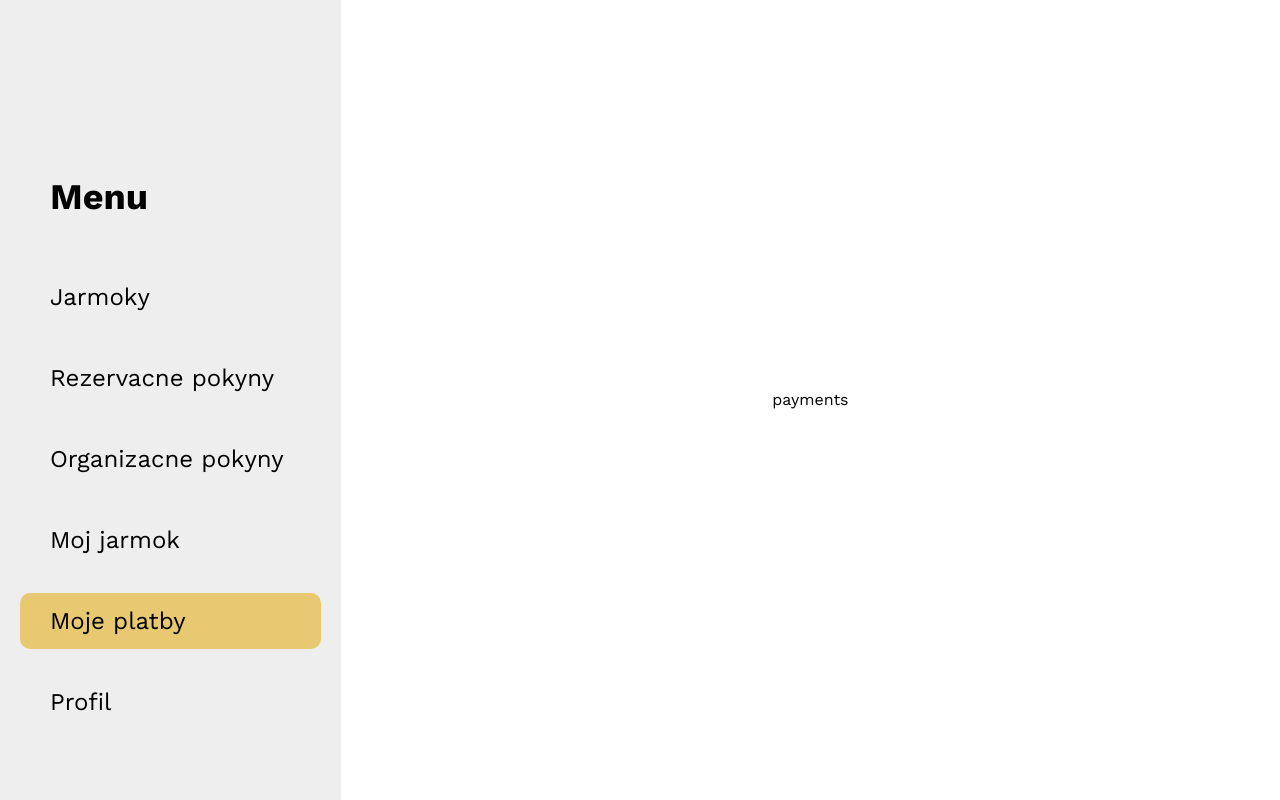
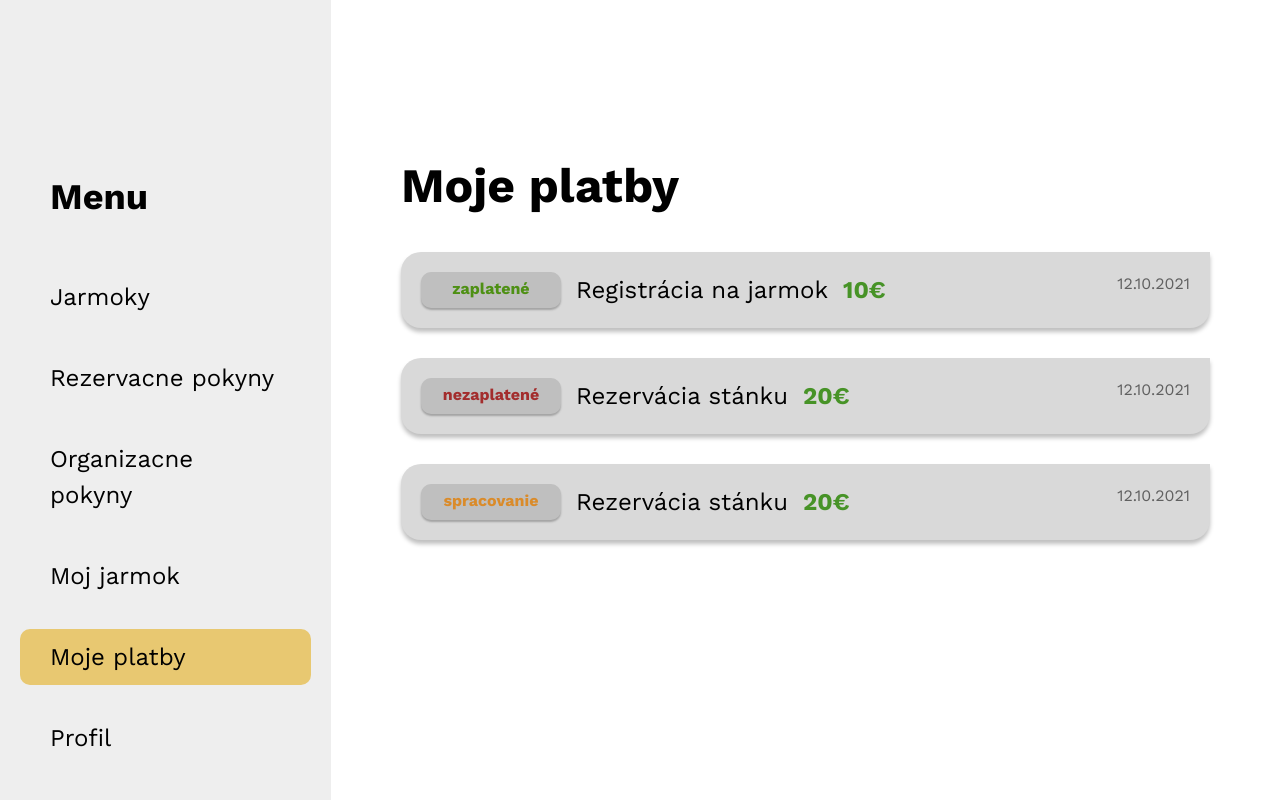
Before and after one commit to zimaexe/bb-hackathon, a Next.js app in the folder frontend/: page /user/payments in a window 1280 px wide. Built offline with nearby package versions, Linux system fonts and the light colour scheme.

Commit message:
implement payments page

```diff
--- a/frontend/src/pages/user/payments.tsx
+++ b/frontend/src/pages/user/payments.tsx
@@ -3,16 +3,130 @@
 import React from 'react';
 import '../../app/globals.css';
 import Sidebar from '../../components/sidebar';
+import { NextRouter, useRouter } from 'next/router';
+import { UUID } from 'crypto';
+
+class PaymentType {
+  description: string;
+  amount: number;
+  status: string;
+  date: string;
+  id: UUID;
+
+  statusColor: string;
+  statusText: string;
+
+  constructor(description: string, amount: number, status: string, date: string, id: UUID) {
+    this.description = description;
+    this.amount = amount;
+    this.status = status;
+    this.date = date;
+    this.id = id;
+
+    switch (this.status) {
+      case 'paid': {
+        this.statusColor = '#4E9014';
+        this.statusText = 'zaplatené';
+        break;
+      }
+      case 'unpaid': {
+        this.statusColor = '#A32D2D';
+        this.statusText = 'nezaplatené';
+        break;
+      }
+      default: {
+        this.statusColor = '#DA8B2A';
+        this.statusText = 'spracovanie';
+        break;
+      }
+    }
+  }
+};
+
+interface PaymentProps {
+  payment: PaymentType;
+  router: NextRouter;
+}
+
+function Payment({ payment, router } : PaymentProps) {
+  return (
+    <div
+      className="
+        bg-[#D9D9D9] shadow-[0px_4px_4px_rgba(0,0,0,0.25)]
+        flex justify-between
+        cursor-pointer hover:bg-opacity-[0.5]
+        px-[20px] py-[20px] rounded-[20px_0px_20px_20px] w-full"
+      onClick={() => router.push(`/user/payments?paymentID=${payment.id}`)}
+    >
+      <div className='flex gap-[15px]'>
+        <div
+          className={`w-[140px] py-[5px] flex font-bold shadow-[0px_2px_2px_rgba(0,0,0,0.25)] justify-center rounded-[10px] bg-[#BFBFBF]`}
+          style={{ color: payment.statusColor }}
+        >
+          {payment.statusText}
+        </div>
+        <p className='text-[24px]'>{payment.description}</p>
+        <p className='text-[24px] font-bold text-[#479327]'>{payment.amount}€</p>
+      </div>
+      <p className='text-[#606060]'>{payment.date}</p>
+    </div>
+  )
+}
+
+function PaymentList({ payments, router } : { payments: PaymentType[], router: NextRouter }) {
+  return (
+    <>
+      <h1 className="font-bold text-[48px]">Moje platby</h1>
+      <div className="flex flex-col gap-[30px] w-full">
+        {payments.map((payment, index) => (<Payment key={index} router={router} payment={payment} />))}
+      </div>
+    </>
+  )
+}
+
+function PaymentDetail({ payments, paymentID } : { payments: PaymentType[], paymentID: string }) {
+  return (
+    <>
+      <h1 className="font-bold text-[48px]">Detail platby</h1>
+      <div className="
+        flex flex-col gap-[30px]
+        w-full
+      ">
+        <p>paymentID: {paymentID}</p>
+        <p>nazov: {payments.filter((payment) => payment.id === paymentID)[0]?.description}</p>
+      </div>
+    </>
+  )
+}
 
 export default function Payments() {
+  const router = useRouter();
+
+  const payments = [
+    new PaymentType('Registrácia na jarmok', 10, 'paid', '12.10.2021', 'a1b2c3d4-e5f6-g7h8-i9j0-k1l2m3n4o5p'),
+    new PaymentType('Rezervácia stánku', 20, 'unpaid', '12.10.2021', 'a1b2c3d4-e5f6-g7h8-i9j0-k1l2m3n4o5q'),
+    new PaymentType('Rezervácia stánku', 20, 'processing', '12.10.2021', 'a1b2c3d4-e5f6-g7h8-i9j0-k1l2m3n4o5r'),
+  ];
+
+  const paymentID = router.query.paymentID as string;
+
   return (
     <div className="
       font-sans h-screen w-full flex justify-center items-center
       bg-white text-black
     ">
       <Sidebar />
-      <div className='flex w-full justify-center items-center'>
-        payments
+      <div className="
+        flex w-full flex-col h-screen
+        px-[70px] pt-[150px]
+      ">
+        <div className="
+          flex flex-col gap-[30px]
+          w-full
+        ">
+          {!paymentID && <PaymentList payments={payments} router={router} />}
+          {paymentID && <PaymentDetail payments={payments} paymentID={paymentID} />}
+        </div>
       </div>
     </div>
   )
```
